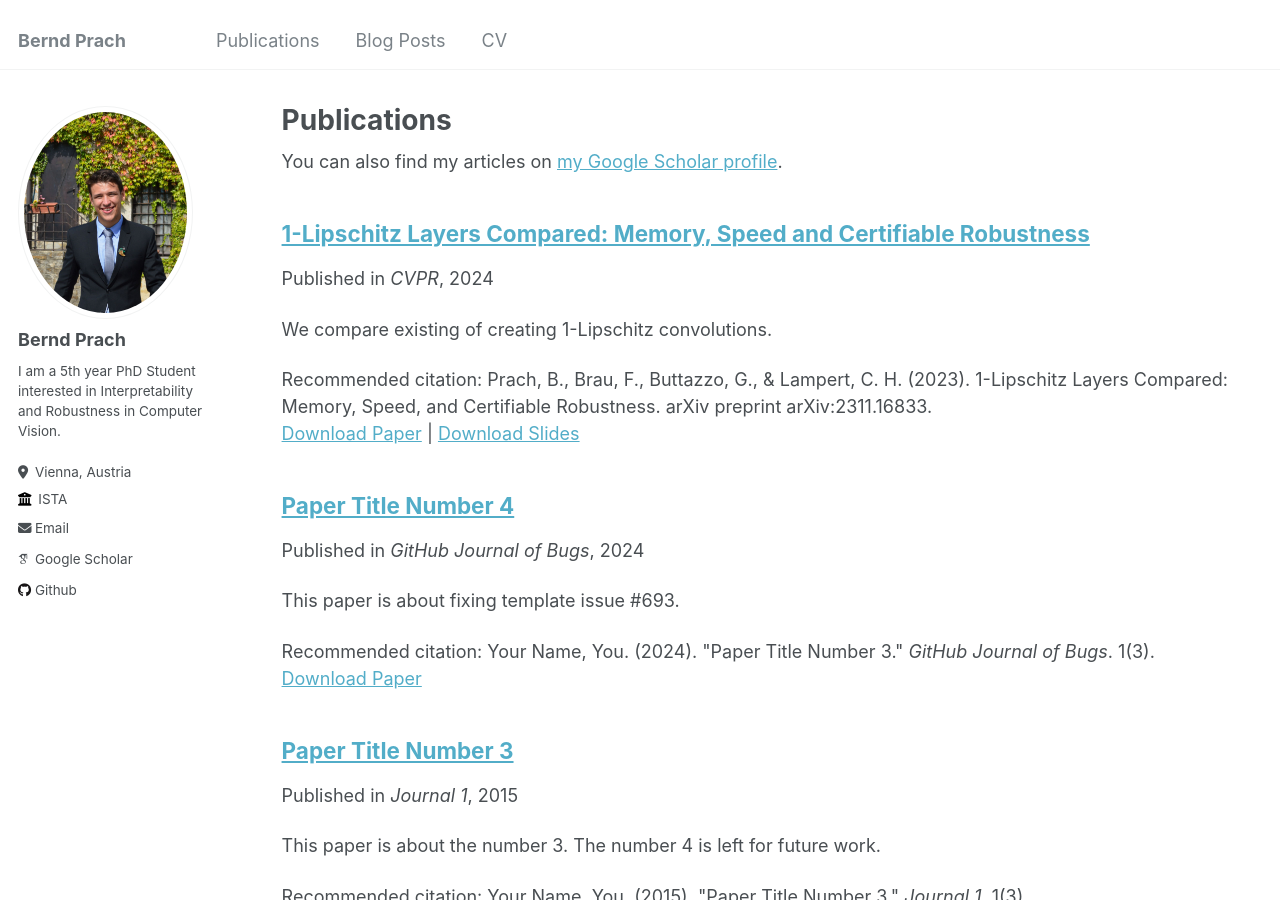
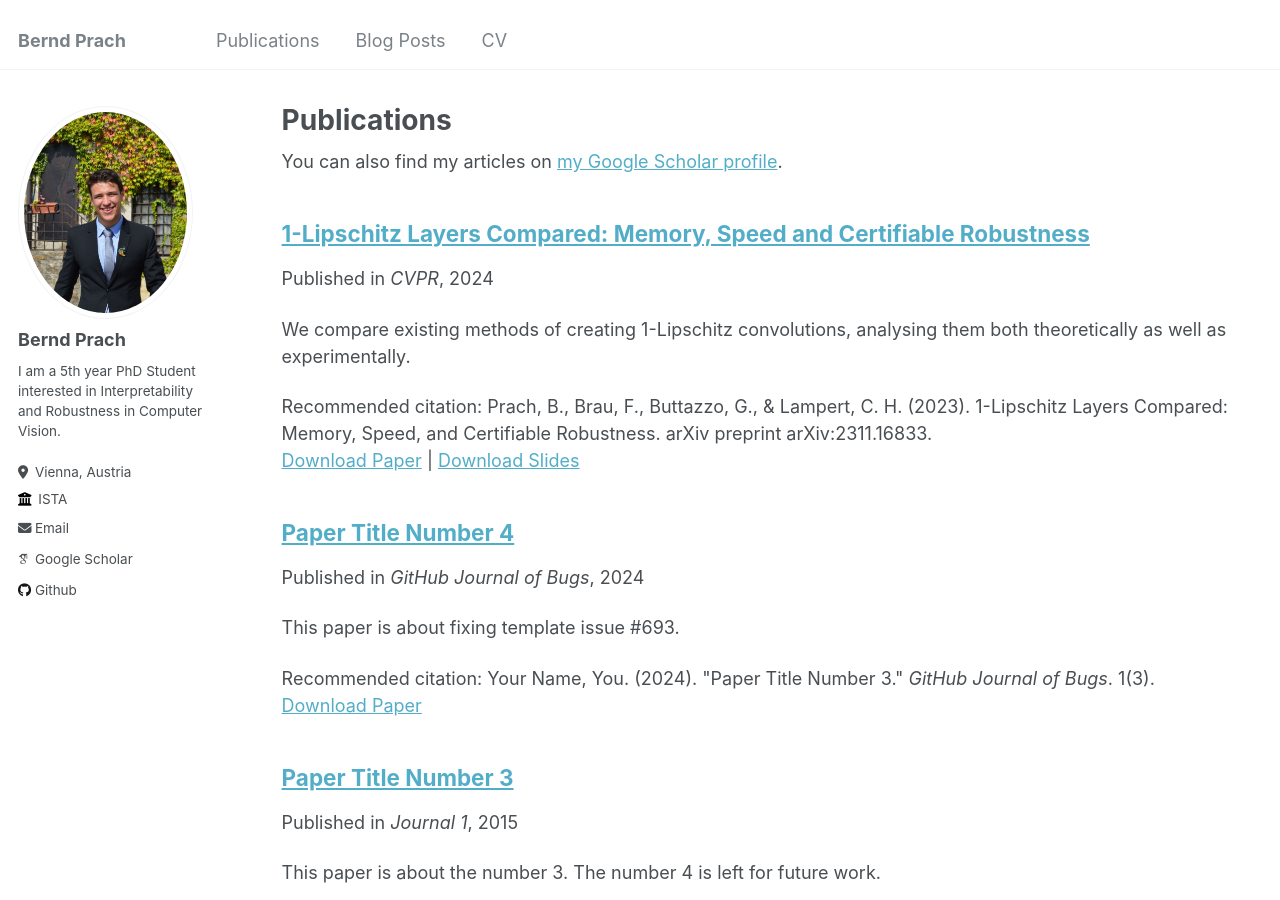
Before and after one commit to berndprach/berndprach.github.io, a Jekyll site: the page built from _pages/publications.md, in a window 1280 px wide and 900 px high. Built offline with Jekyll 4.4.1, drawn with Linux system fonts in a browser that asks for light colours; some web fonts are replaced.

Commit message:
Update 1_lipschitz_layers_compared.md

```diff
--- a/_publications/1_lipschitz_layers_compared.md
+++ b/_publications/1_lipschitz_layers_compared.md
@@ -2,7 +2,7 @@
 title: "1-Lipschitz Layers Compared: Memory, Speed and Certifiable Robustness"
 collection: publications
 permalink: /publication/1LipschitzLayersCompared
-excerpt: 'We compare existing of creating 1-Lipschitz convolutions.'
+excerpt: 'We compare existing methods of creating 1-Lipschitz convolutions, analysing them both theoretically as well as experimentally.'
 date: 2024-06-20
 venue: 'CVPR'
 slidesurl: 'http://berndprach.github.io/files/slides1.pdf'
```
